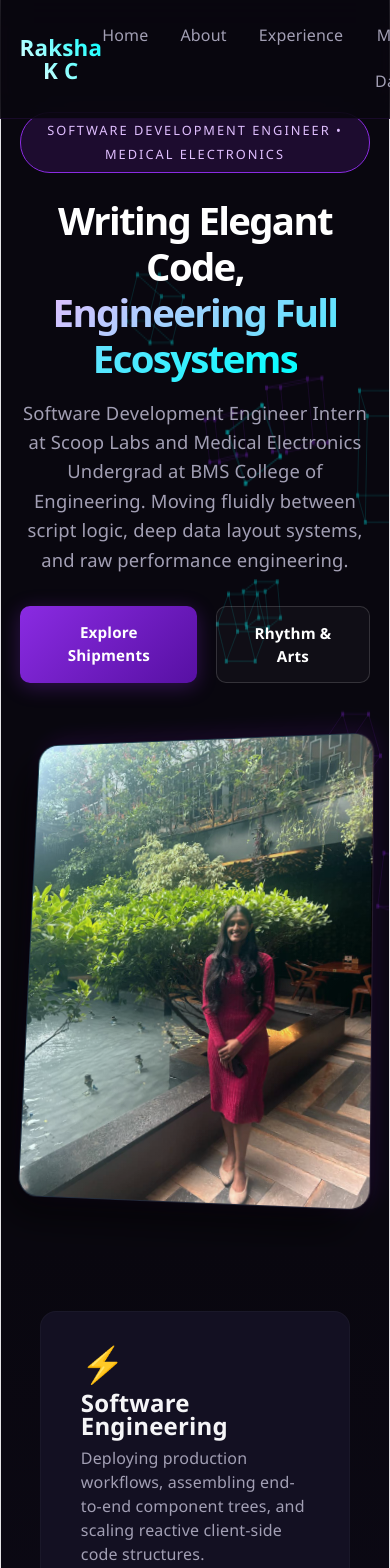
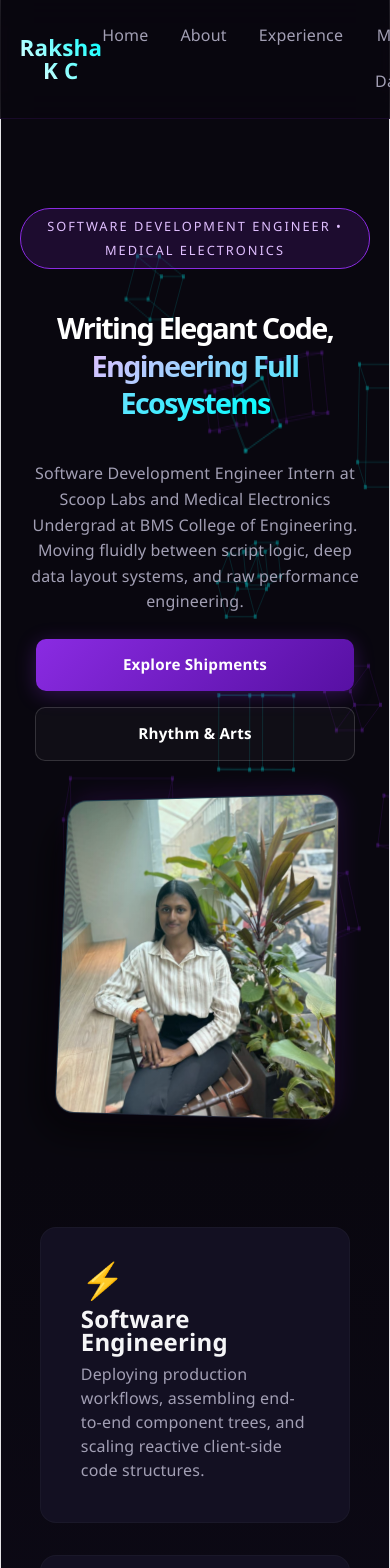
Before and after one commit to raksha-k-c/portfolio, a React (Vite) app: page / in a window 390 px wide. Shown: the top 1568 px of the page. Built offline with nearby package versions, Linux system fonts and the light colour scheme.

Commit message:
mobile view

```diff
--- a/src/App.css
+++ b/src/App.css
@@ -509,3 +509,72 @@ body {
   margin: 0.3rem 0 0.8rem 0;
   font-weight: 600;
 }
+/* ==========================================================================
+   MOBILE & TABLET RESPONSIVENESS (THE FIXED VIEW)
+   ========================================================================== */
+
+@media (max-width: 968px) {
+  /* Stack the Hero items vertically */
+  .hero-3d-container {
+    flex-direction: column-reverse; /* Puts your photo/3D visual on top, text below */
+    text-align: center;
+    gap: 2rem;
+    padding-top: 6rem; /* Gives space below the fixed navbar */
+  }
+
+  .hero-text-side {
+    max-width: 100%;
+    align-items: center;
+    display: flex;
+    flex-direction: column;
+  }
+
+  /* Scale down the massive title so it fits beautifully on one screen */
+  .main-title {
+    font-size: 2.2rem;
+    line-height: 1.3;
+    margin-top: 1rem;
+  }
+
+  .tagline {
+    font-size: 1rem;
+    margin: 1.5rem auto;
+    max-width: 500px;
+  }
+
+  /* Center the CTA buttons on mobile */
+  .cta-buttons-3d {
+    justify-content: center;
+    width: 100%;
+    gap: 1rem;
+  }
+
+  /* Scale down the 3D card wrapper so it doesn't overflow */
+  .scene3d {
+    width: 100%;
+    max-width: 280px;
+    margin: 0 auto;
+  }
+
+  .card3d img {
+    max-height: 320px;
+    object-fit: cover;
+  }
+}
+
+@media (max-width: 480px) {
+  .main-title {
+    font-size: 1.8rem;
+  }
+
+  .cta-buttons-3d {
+    flex-direction: column; /* Stacks buttons on ultra-small screens */
+    align-items: center;
+  }
+
+  .btn-3d {
+    width: 100%;
+    max-width: 260px;
+    text-align: center;
+  }
+}
```
Also changed, not shown: src/assets/hero-3d.png.
